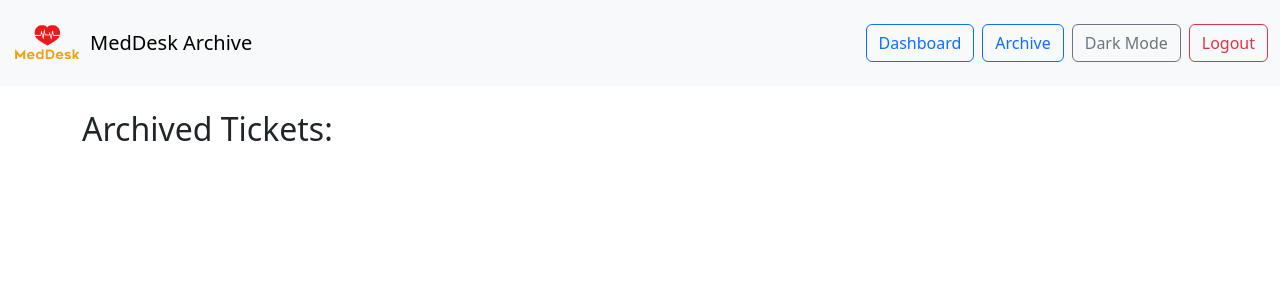
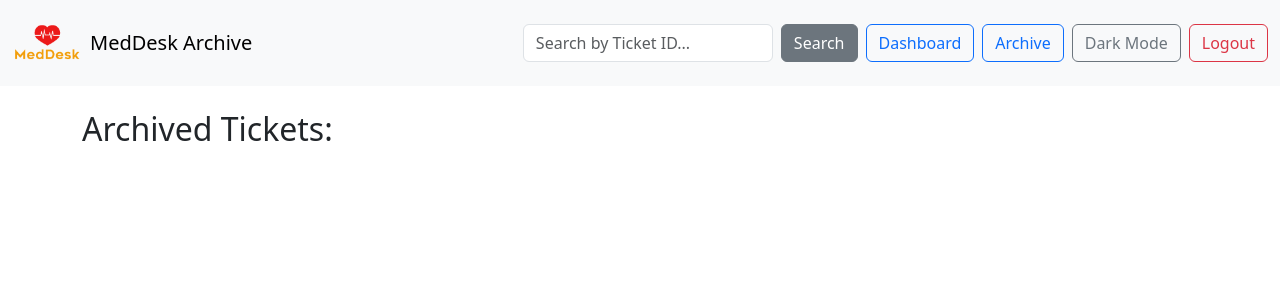
Before and after one commit to JakeM02/MedDesk, a Flask app: page /archive in a window 1280 px wide. Shown: the top 300 px of the page. Run offline with Flask 3, Linux system fonts and the light colour scheme; data that the repository does not hold is empty.

Commit message:
search ticket by id

```diff
--- a/meddesk-backend/server.py
+++ b/meddesk-backend/server.py
@@ -294,6 +294,40 @@ def create_app():
             })
         return jsonify({"error": "Employee not found"}), 404
 
+    #search tickets by id title name or location
+    @app.route('/api/tickets/search', methods=['GET'])
+    def search_tickets():
+        query = request.args.get('query', '').strip()
+
+        if not query:
+            return jsonify({"error": "Search query is required"}), 400
+
+        # Perform the search by ticket ID
+        try:
+            ticket_id = int(query)  # Try to convert the query into an integer for ticket id
+        except ValueError:
+            return jsonify({"error": "Invalid ticket ID format"}), 400
+
+        search_results = Ticket.query.filter_by(id=ticket_id).all()
+
+        if not search_results:
+            return jsonify({"message": "No tickets found"}), 404
+
+        return jsonify([
+            {
+                "id": ticket.id,
+                "title": ticket.title,
+                "employee": ticket.employee,
+                "email": ticket.email,
+                "location": ticket.location,
+                "staff_number": ticket.staff_number,
+                "phone_number": ticket.phone_number,
+                "description": ticket.description,
+                "archived": ticket.archived
+            }
+            for ticket in search_results
+        ])
+
     return app
 
 
--- a/meddesk-frontend/assets/css/styles.css
+++ b/meddesk-frontend/assets/css/styles.css
@@ -102,3 +102,7 @@ body.dark-mode .btn-outline-secondary:hover {
     background-color: #6c757d;
     color: #fff;
 }
+
+#searchQuery {
+    width: 250px;
+}
--- a/meddesk-frontend/assets/js/app.js
+++ b/meddesk-frontend/assets/js/app.js
@@ -276,7 +276,6 @@ document.addEventListener('DOMContentLoaded', function () {
             .catch(error => console.error('Error fetching employee info:', error));
     });
 
-
     // Initial display of active tickets (on page load)
     if (ticketList) {
         displayActiveTickets();
--- /dev/null
+++ b/meddesk-frontend/assets/js/search.js
@@ -0,0 +1,49 @@
+function searchTickets() {
+  const query = document.getElementById('searchQuery').value.trim();
+
+  if (!query) {
+      alert("Please enter a ticket ID.");
+      return;
+  }
+
+  fetch(`/api/tickets/search?query=${encodeURIComponent(query)}`)
+      .then(response => response.json())
+      .then(data => {
+          if (data.message) {
+              alert("No tickets found.");
+              return;
+          }
+
+          // Assuming the response contains a single ticket based on the ticket ID search
+          const ticket = data[0];
+
+          // Populate the modal with ticket details
+          const modalTitle = document.getElementById('ticketDetailsModalLabel');
+          const modalBody = document.getElementById('ticketDetailsContent');
+
+          modalTitle.textContent = `Ticket #${ticket.id} - ${ticket.title}`;
+          modalBody.innerHTML = `
+              <p><strong>Staff Number:</strong> ${ticket.staff_number}</p>
+              <p><strong>User Name:</strong> ${ticket.user_name}</p>
+              <p><strong>User Email:</strong> ${ticket.user_email}</p>
+              <p><strong>Phone Number:</strong> ${ticket.phone_number}</p>
+              <p><strong>Location:</strong> ${ticket.location}</p>
+              <p><strong>Description:</strong> ${ticket.description}</p>
+              <p><strong>Status:</strong> ${ticket.status}</p>
+          `;
+
+          // Show the modal
+          const ticketDetailsModal = new bootstrap.Modal(document.getElementById('ticketDetailsModal'));
+          ticketDetailsModal.show();
+      })
+      .catch(error => {
+          console.error('Error searching tickets:', error);
+          alert('An error occurred while searching for the ticket.');
+      });
+}
+
+
+// Add event listener for the search button
+document.addEventListener("DOMContentLoaded", function () {
+  document.getElementById('searchButton').addEventListener('click', searchTickets);
+});
--- a/meddesk-frontend/assets/templates/admin_archive.html
+++ b/meddesk-frontend/assets/templates/admin_archive.html
@@ -17,6 +17,8 @@
             <img src="{{ url_for('static', filename='images/medDesklogo.png') }}" alt="MedDesk Logo" width="70" height="70" class="d-inline-block align-text-top me-2">
             <a class="navbar-brand" href="#">MedDesk Archive</a>
             <div class="ms-auto d-flex align-items-center">
+                <input type="text" id="searchQuery" class="form-control me-2" placeholder="Search by Ticket ID..." />
+                <button id="searchButton" class="btn btn-secondary me-2">Search</button>
                 <a href="{{ url_for('admin_dashboard') }}" class="btn btn-outline-primary me-2">Dashboard</a>
                 <a href="{{ url_for('admin_archive') }}" class="btn btn-outline-primary me-2">Archive</a>
                 <button id="registerUserBtn" class="btn btn-outline-secondary me-2">Register New User</button>
@@ -97,5 +99,7 @@
     <!-- Bootstrap JS -->
     <script src="https://cdn.jsdelivr.net/npm/bootstrap@5.3.0-alpha3/dist/js/bootstrap.bundle.min.js"></script>
     <script src="{{ url_for('static', filename='js/admin_archive.js') }}"></script>
+    <!-- search JS -->
+    <script src="{{ url_for('static', filename='js/search.js') }}"></script>
 </body>
 </html>
--- a/meddesk-frontend/assets/templates/admin_dashboard.html
+++ b/meddesk-frontend/assets/templates/admin_dashboard.html
@@ -17,6 +17,8 @@
             <img src="{{ url_for('static', filename='images/medDesklogo.png') }}" alt="MedDesk Logo" width="70" height="70" class="d-inline-block align-text-top me-2">
             <a class="navbar-brand" href="#">MedDesk Dashboard</a>
             <div class="ms-auto d-flex align-items-center">
+                <input type="text" id="searchQuery" class="form-control me-2" placeholder="Search by Ticket ID..." />
+                <button id="searchButton" class="btn btn-secondary me-2">Search</button>
                 <a href="{{ url_for('admin_dashboard') }}" class="btn btn-outline-primary me-2">Dashboard</a>
                 <a href="{{ url_for('admin_archive') }}" class="btn btn-outline-primary me-2">Archive</a>
                 <button id="registerUserBtn" class="btn btn-outline-secondary me-2">Register New User</button>
@@ -136,7 +138,9 @@
             <script src="https://code.jquery.com/jquery-3.3.1.min.js"></script>
             <!-- Bootstrap JS -->
             <script src="https://cdn.jsdelivr.net/npm/bootstrap@5.3.0-alpha3/dist/js/bootstrap.bundle.min.js"></script>
-            <!-- Corrected JS path -->
+            <!--  JS path -->
             <script src="{{ url_for('static', filename='js/admin_app.js') }}"></script>
+            <!-- search JS -->
+            <script src="{{ url_for('static', filename='js/search.js') }}"></script>
         </body>
         </html>
--- a/meddesk-frontend/assets/templates/archive.html
+++ b/meddesk-frontend/assets/templates/archive.html
@@ -17,6 +17,8 @@
             <img src="{{ url_for('static', filename='images/medDesklogo.png') }}" alt="MedDesk Logo" width="70" height="70" class="d-inline-block align-text-top me-2">
             <a class="navbar-brand" href="#">MedDesk Archive</a>
             <div class="ms-auto d-flex align-items-center">
+                <input type="text" id="searchQuery" class="form-control me-2" placeholder="Search by Ticket ID..." />
+                <button id="searchButton" class="btn btn-secondary me-2">Search</button>
                 <a href="{{ url_for('dashboard') }}" class="btn btn-outline-primary me-2">Dashboard</a>
                 <a href="{{ url_for('archive') }}" class="btn btn-outline-primary me-2">Archive</a>
                 <button id="darkModeToggle" class="btn btn-outline-secondary me-2">Dark Mode</button>
@@ -68,5 +70,7 @@
     <!-- Bootstrap JS -->
     <script src="https://cdn.jsdelivr.net/npm/bootstrap@5.3.0-alpha3/dist/js/bootstrap.bundle.min.js"></script>
     <script src="{{ url_for('static', filename='js/archive.js') }}"></script>
+    <!-- search JS -->
+    <script src="{{ url_for('static', filename='js/search.js') }}"></script>
 </body>
 </html>
```
Also changed, not shown: meddesk-frontend/assets/templates/dashboard.html (+9 -4 lines).
